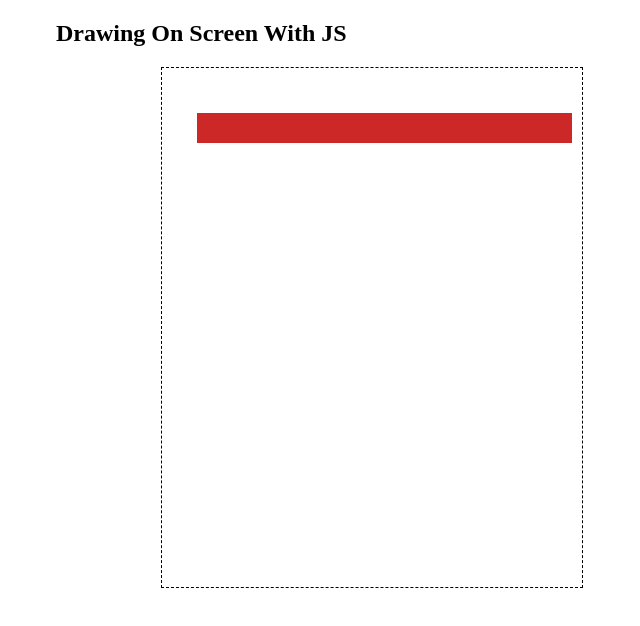
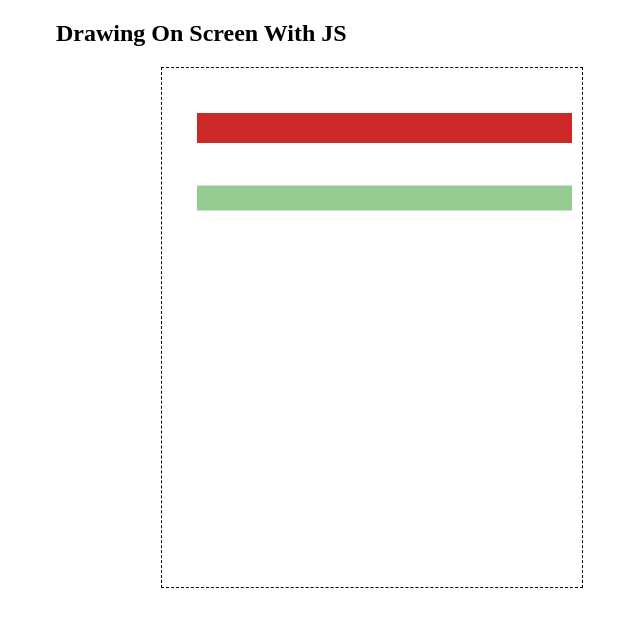
Before and after one commit to jvfon/Drawing-with-JS, a plain HTML site: page index.html in a window 1280 px wide. Both pictures are taken after a click on the element 640 px from the left and 327 px from the top of the page. Shown: the whole page, without its empty margins (268-908 px from the left). Drawn offline with Linux system fonts and the light colour scheme.

Commit message:
final changes

```diff
--- a/index.html
+++ b/index.html
@@ -41,7 +41,11 @@
                 context.lineWidth = 25;
                 context.strokeStyle = "#95CA91";
 
-
+                context.beginPath();
+                context.moveTo(25,120);
+                context.lineTo(400,120);
+                context.lineCap = "butt";
+                context.stroke();
 
             }
         </script>
```
